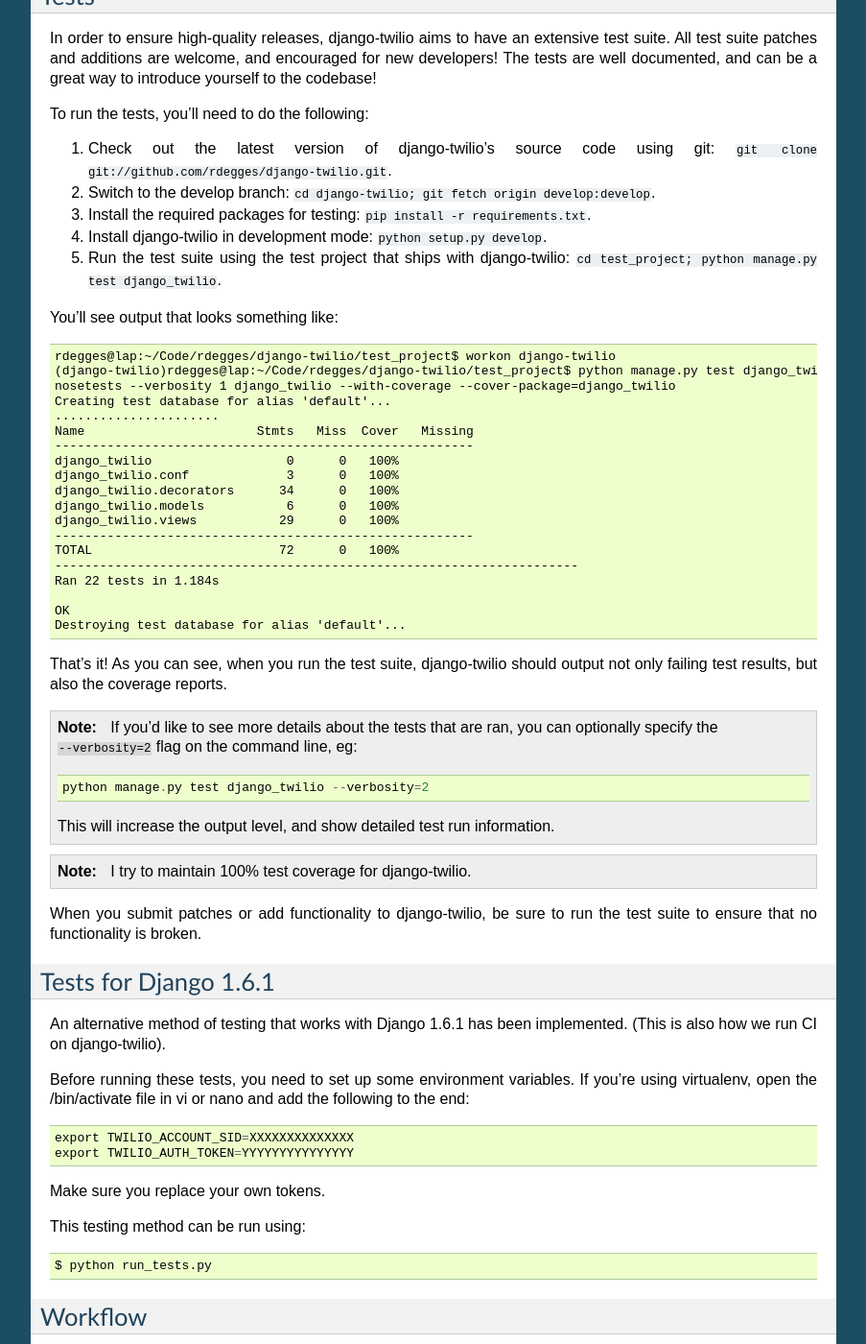
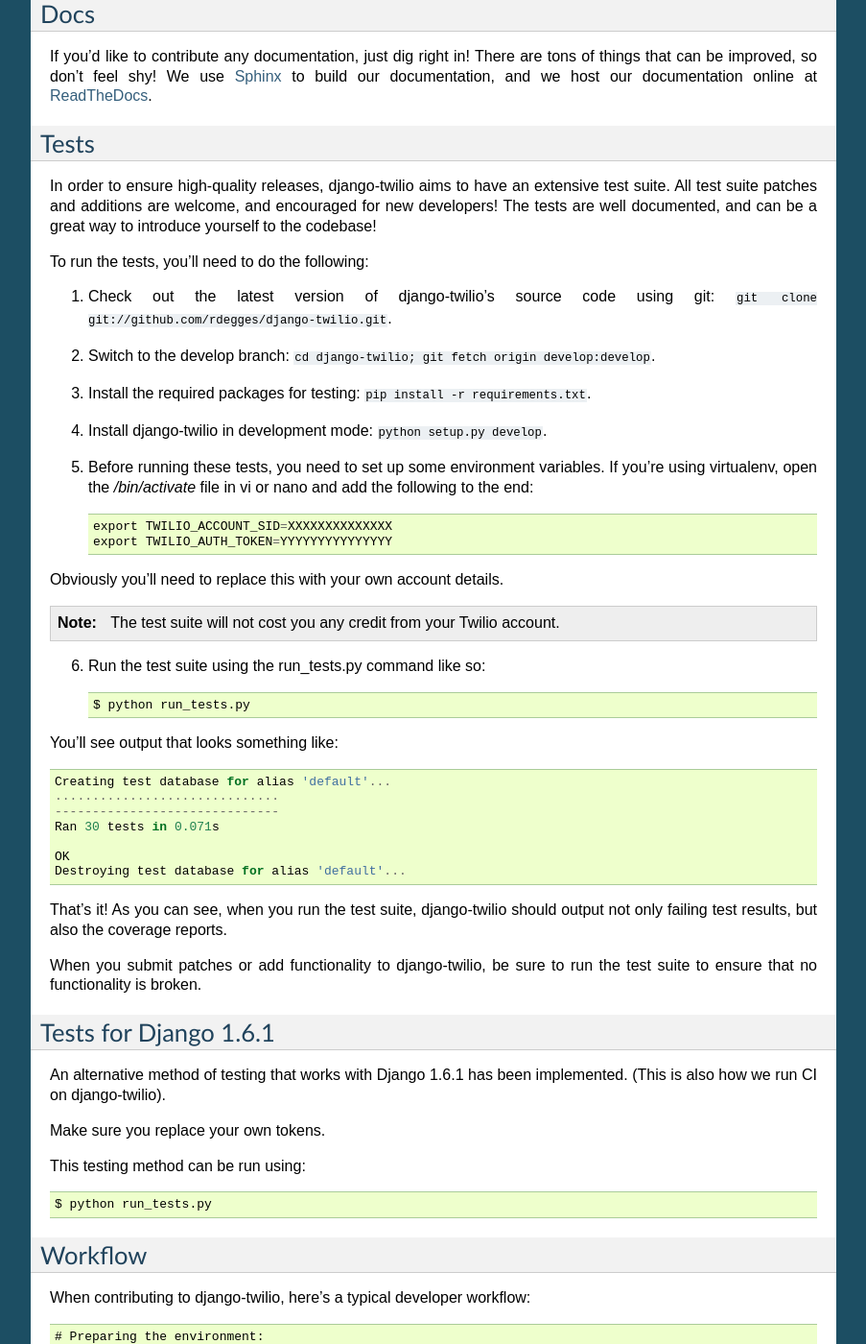
Before and after one commit to rdegges/django-twilio, a Sphinx documentation site: the page built from docs/source/contribute.rst, in a window 1280 px wide and 1400 px high, scrolled down 500 px. Shown: the whole window at 96% size, without its empty margins (198-1101 px from the left). Built offline with Sphinx 7.4.7, drawn with Linux system fonts in a browser that asks for light colours; some of the changed text lies outside the part shown.

Commit message:
Docs updates and final tweaks

```diff
--- a/docs/source/conf.py
+++ b/docs/source/conf.py
@@ -38,6 +38,8 @@
 # The suffix of source filenames.
 source_suffix = '.rst'
 
+
+RTD_NEW_THEME = True
 # The encoding of source files.
 #source_encoding = 'utf-8-sig'
 
--- a/docs/source/contribute.rst
+++ b/docs/source/contribute.rst
@@ -1,7 +1,7 @@
 Contributing
 ============
 
-django-twilio is still under development, and welcomes any code contributions!
+django-twilio is always under development, and welcomes any contributions!
 If you'd like to get your hands dirty with the source code, please fork the
 project on `our GitHub page <https://github.com/rdegges/django-twilio>`_.
 
@@ -16,6 +16,15 @@
 
 * 100% `PEP-8 compliance <http://www.python.org/dev/peps/pep-0008/>`_.
 * Proper spelling / punctuation in the source code.
+
+After setting up your developer environment you can run::
+
+    $ flake8 django_twilio
+
+This will lint the entire project and ensure PEP8 standards are being stuck to.
+
+**Please note**: We're pretty relaxed on line length, but make sure you keep
+it below 90 charactes where possible.
 
 
 Docs
@@ -48,46 +57,35 @@
 4. Install django-twilio in development mode: ``python
    setup.py develop``.
 
-5. Run the test suite using the test project that ships with django-twilio: ``cd
-   test_project; python manage.py test django_twilio``.
+5. Before running these tests, you need to set up some environment variables.
+   If you're using virtualenv, open the */bin/activate* file in vi or nano and
+   add the following to the end::
+
+    export TWILIO_ACCOUNT_SID=XXXXXXXXXXXXXX
+    export TWILIO_AUTH_TOKEN=YYYYYYYYYYYYYYY
+
+Obviously you'll need to replace this with your own account details.
+
+.. note::
+
+    The test suite will not cost you any credit from your Twilio account.
+
+6. Run the test suite using the run_tests.py command like so::
+
+    $ python run_tests.py
 
 You'll see output that looks something like::
 
-    rdegges@lap:~/Code/rdegges/django-twilio/test_project$ workon django-twilio
-    (django-twilio)rdegges@lap:~/Code/rdegges/django-twilio/test_project$ python manage.py test django_twilio
-    nosetests --verbosity 1 django_twilio --with-coverage --cover-package=django_twilio
     Creating test database for alias 'default'...
-    ......................
-    Name                       Stmts   Miss  Cover   Missing
-    --------------------------------------------------------
-    django_twilio                  0      0   100%
-    django_twilio.conf             3      0   100%
-    django_twilio.decorators      34      0   100%
-    django_twilio.models           6      0   100%
-    django_twilio.views           29      0   100%
-    --------------------------------------------------------
-    TOTAL                         72      0   100%
-    ----------------------------------------------------------------------
-    Ran 22 tests in 1.184s
+    ..............................
+    ------------------------------
+    Ran 30 tests in 0.071s
 
     OK
     Destroying test database for alias 'default'...
 
 That's it! As you can see, when you run the test suite, django-twilio should
 output not only failing test results, but also the coverage reports.
-
-.. note::
-
-    If you'd like to see more details about the tests that are ran, you can
-    optionally specify the ``--verbosity=2`` flag on the command line, eg::
-
-        python manage.py test django_twilio --verbosity=2
-
-    This will increase the output level, and show detailed test run
-    information.
-
-.. note::
-    I try to maintain 100% test coverage for django-twilio.
 
 When you submit patches or add functionality to django-twilio, be sure to run
 the test suite to ensure that no functionality is broken.
@@ -98,12 +96,7 @@
 An alternative method of testing that works with Django 1.6.1 has been implemented.
 (This is also how we run CI on django-twilio).
 
-Before running these tests, you need to set up some environment variables.
-If you're using virtualenv, open the /bin/activate file in vi or nano and
-add the following to the end::
 
-    export TWILIO_ACCOUNT_SID=XXXXXXXXXXXXXX
-    export TWILIO_AUTH_TOKEN=YYYYYYYYYYYYYYY
 
 Make sure you replace your own tokens.
 
--- a/docs/source/decorators.rst
+++ b/docs/source/decorators.rst
@@ -16,7 +16,7 @@
 
 2. Provides csrf_exempt automatically
 
-3. Wraps the TWiML response in a correct HttpResponse object.
+3. Wraps the TWiML in a correct HttpResponse object.
 
 NOTE: This decorator is **NOT** recommended for live production and should only
 be used when twilio_view doesn't seem to work nicely with your development environment.
--- a/docs/source/foreword.rst
+++ b/docs/source/foreword.rst
@@ -28,7 +28,7 @@
 ========
 
 django-twilio is a complete solution for anyone who wants to integrate voice or
-SMS functionality into their website without requiring any additional
+SMS functionality into their django website without requiring any additional
 infrastructure.
 
 Here are some common use cases:
--- a/docs/source/install.rst
+++ b/docs/source/install.rst
@@ -52,6 +52,11 @@
 <https://www.twilio.com/user/account>`_. These tokens are used to communicate
 with the twilio API, be sure to keep these credentials safe!
 
+These can also be added to your environment variables instead if you prefer::
+
+    export TWILIO_ACCOUNT_SID=XXXXXXXXXXXXX
+    export TWILO_AUTH_TOKEN=YYYYYYYYYYYY
+
 If you specify a value for ``TWILIO_DEFAULT_CALLERID``, than all SMS and voice
 messages sent through django-twilio's functions will use the default caller id
 as a convenience.
--- a/setup.py
+++ b/setup.py
@@ -23,7 +23,7 @@
     license = 'UNLICENSE',
     url = 'http://twilio.com/',
     keywords = 'twilio telephony call phone voip sms',
-    description = 'A simple library for building twilio-powered Django webapps.',
+    description = 'Build Twilio functionality into your Django apps.',
     long_description = open(normpath(join(dirname(abspath(__file__)),
         'README.md'))).read()
 
```
Also changed, not shown: README.md (+9 -9 lines), docs/source/gotchas.rst (+8 -5 lines), 1 other file.
